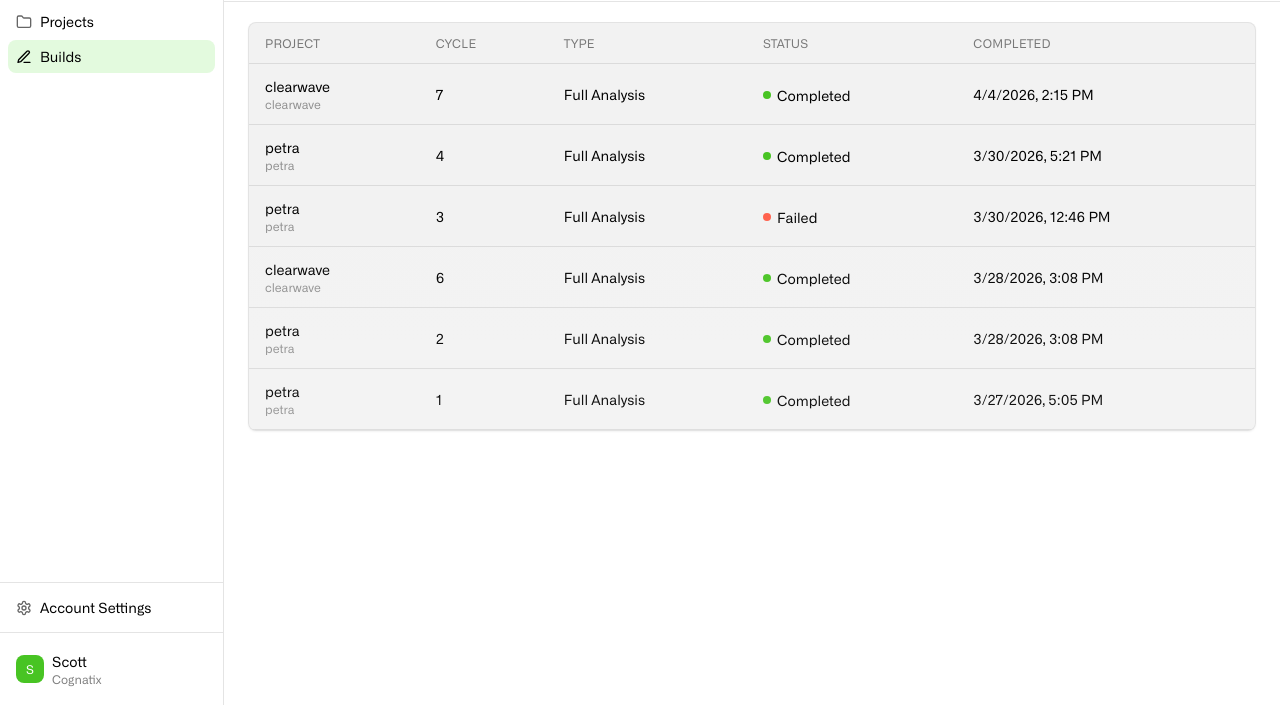
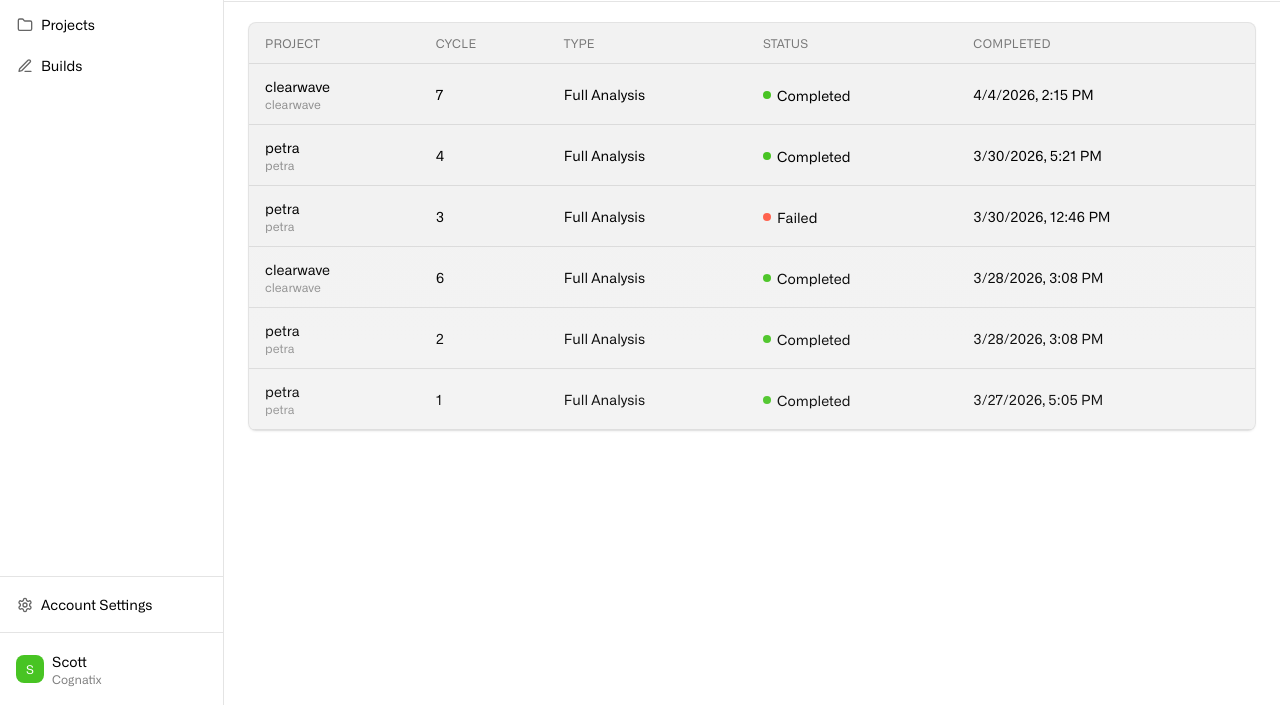
Before and after one commit to ShaggyDude/Compos, a website: page builds.html in a window 1280 px wide. Shown: the part 95-800 px from the top of the page. Drawn offline with Linux system fonts and the light colour scheme.

Commit message:
Refactor sidebar links and styles: enhance layout, adjust padding, and update hover effects

```diff
--- a/shared.js
+++ b/shared.js
@@ -69,20 +69,20 @@ function renderSidebar(ctx) {
   } else {
     const p = ctx.project;
     navItems = `
-      <a href="${root}projects/${p.slug}/overview.html" class="sidebar-link ${ctx.page === 'overview' ? 'active' : ''}">
+      <a href="${root}projects/${p.slug}/overview.html" class="sidebar-link ${ctx.page === 'overview' ? 'active raised' : ''}">
         <svg class="lucide" xmlns="http://www.w3.org/2000/svg" width="16" height="16" viewBox="0 0 24 24" fill="none" stroke="currentColor" stroke-width="1.5" stroke-linecap="round" stroke-linejoin="round"><rect width="7" height="9" x="3" y="3" rx="1"/><rect width="7" height="5" x="14" y="3" rx="1"/><rect width="7" height="9" x="14" y="12" rx="1"/><rect width="7" height="5" x="3" y="16" rx="1"/></svg>
         Overview
       </a>
-      <a href="${root}projects/${p.slug}/builds.html" class="sidebar-link ${ctx.page === 'builds' ? 'active' : ''}">
+      <a href="${root}projects/${p.slug}/builds.html" class="sidebar-link ${ctx.page === 'builds' ? 'active raised' : ''}">
         <svg class="lucide" xmlns="http://www.w3.org/2000/svg" width="16" height="16" viewBox="0 0 24 24" fill="none" stroke="currentColor" stroke-width="1.5" stroke-linecap="round" stroke-linejoin="round"><path d="M12 20h9"/><path d="M16.5 3.5a2.12 2.12 0 0 1 3 3L7 19l-4 1 1-4Z"/></svg>
         Builds
       </a>
       <hr class="my-6 border-t" />
-      <a href="${root}projects/${p.slug}/analysis.html" class="sidebar-link ${ctx.page === 'analysis' ? 'active' : ''}">
+      <a href="${root}projects/${p.slug}/analysis.html" class="sidebar-link ${ctx.page === 'analysis' ? 'active raised' : ''}">
         <svg class="lucide" xmlns="http://www.w3.org/2000/svg" width="16" height="16" viewBox="0 0 24 24" fill="none" stroke="currentColor" stroke-width="1.5" stroke-linecap="round" stroke-linejoin="round"><path d="M3 7V5a2 2 0 0 1 2-2h2"/><path d="M17 3h2a2 2 0 0 1 2 2v2"/><path d="M21 17v2a2 2 0 0 1-2 2h-2"/><path d="M7 21H5a2 2 0 0 1-2-2v-2"/><path d="M7 12h10"/><path d="M7 8h10"/><path d="M7 16h10"/></svg>
         Analysis
       </a>
-      <a href="${root}projects/${p.slug}/settings.html" class="sidebar-link ${ctx.page === 'settings' ? 'active' : ''}">
+      <a href="${root}projects/${p.slug}/settings.html" class="sidebar-link ${ctx.page === 'settings' ? 'active raised' : ''}">
         <svg class="lucide" xmlns="http://www.w3.org/2000/svg" width="16" height="16" viewBox="0 0 24 24" fill="none" stroke="currentColor" stroke-width="1.5" stroke-linecap="round" stroke-linejoin="round"><path d="M12.22 2h-.44a2 2 0 0 0-2 2v.18a2 2 0 0 1-1 1.73l-.43.25a2 2 0 0 1-2 0l-.15-.08a2 2 0 0 0-2.73.73l-.22.38a2 2 0 0 0 .73 2.73l.15.1a2 2 0 0 1 1 1.72v.51a2 2 0 0 1-1 1.74l-.15.09a2 2 0 0 0-.73 2.73l.22.38a2 2 0 0 0 2.73.73l.15-.08a2 2 0 0 1 2 0l.43.25a2 2 0 0 1 1 1.73V20a2 2 0 0 0 2 2h.44a2 2 0 0 0 2-2v-.18a2 2 0 0 1 1-1.73l.43-.25a2 2 0 0 1 2 0l.15.08a2 2 0 0 0 2.73-.73l.22-.39a2 2 0 0 0-.73-2.73l-.15-.08a2 2 0 0 1-1-1.74v-.5a2 2 0 0 1 1-1.74l.15-.09a2 2 0 0 0 .73-2.73l-.22-.38a2 2 0 0 0-2.73-.73l-.15.08a2 2 0 0 1-2 0l-.43-.25a2 2 0 0 1-1-1.73V4a2 2 0 0 0-2-2z"/><circle cx="12" cy="12" r="3"/></svg>
         Project Settings
       </a>
--- a/styles/main.css
+++ b/styles/main.css
@@ -594,18 +594,19 @@
   }
 }
 
-/* === Sidebar nav links === */
+/* === AI SLOP should be utility classes === */
 .sidebar-link {
   display: flex;
   align-items: center;
   gap: 0.5rem;
-  padding: 0.375rem 0.5rem;
+  padding: .5rem;
   border-radius: 0.5rem;
   font-size: 0.875rem;
   transition: background 160ms;
-  text-decoration: none;
-  color: inherit;
+  border: 1px solid transparent
+  /* text-decoration: none;
+  color: inherit; */
 }
-.sidebar-link:hover { background: var(--ink-sage-100); }
-.sidebar-link.active { background: var(--ink-sage-100); }
-.sidebar-link.active .lucide { opacity: 1; }
+.sidebar-link:hover {
+  background: #5553;
+ }
```
Also changed, not shown: projects.html (+1 -1 lines), styles/output.css.
